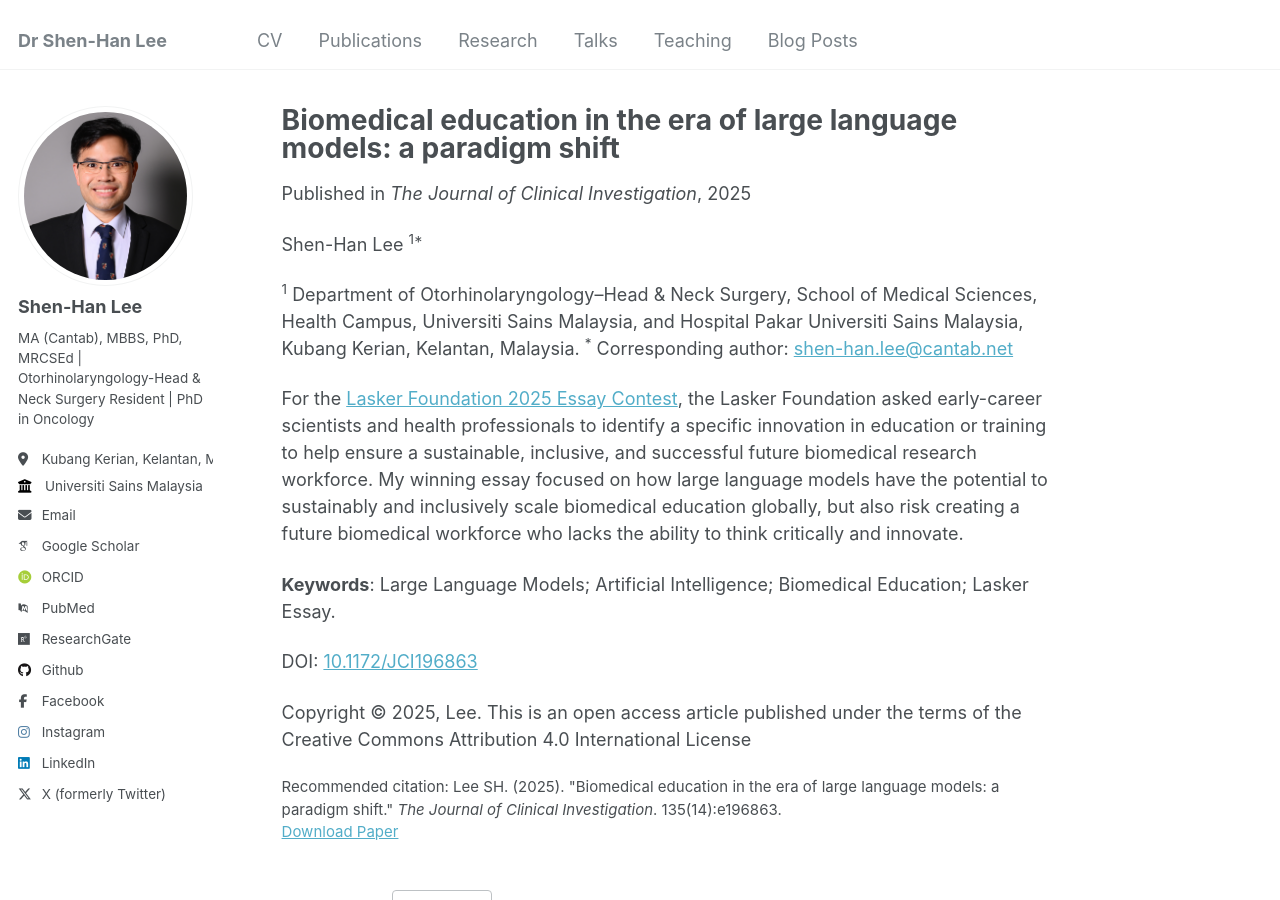
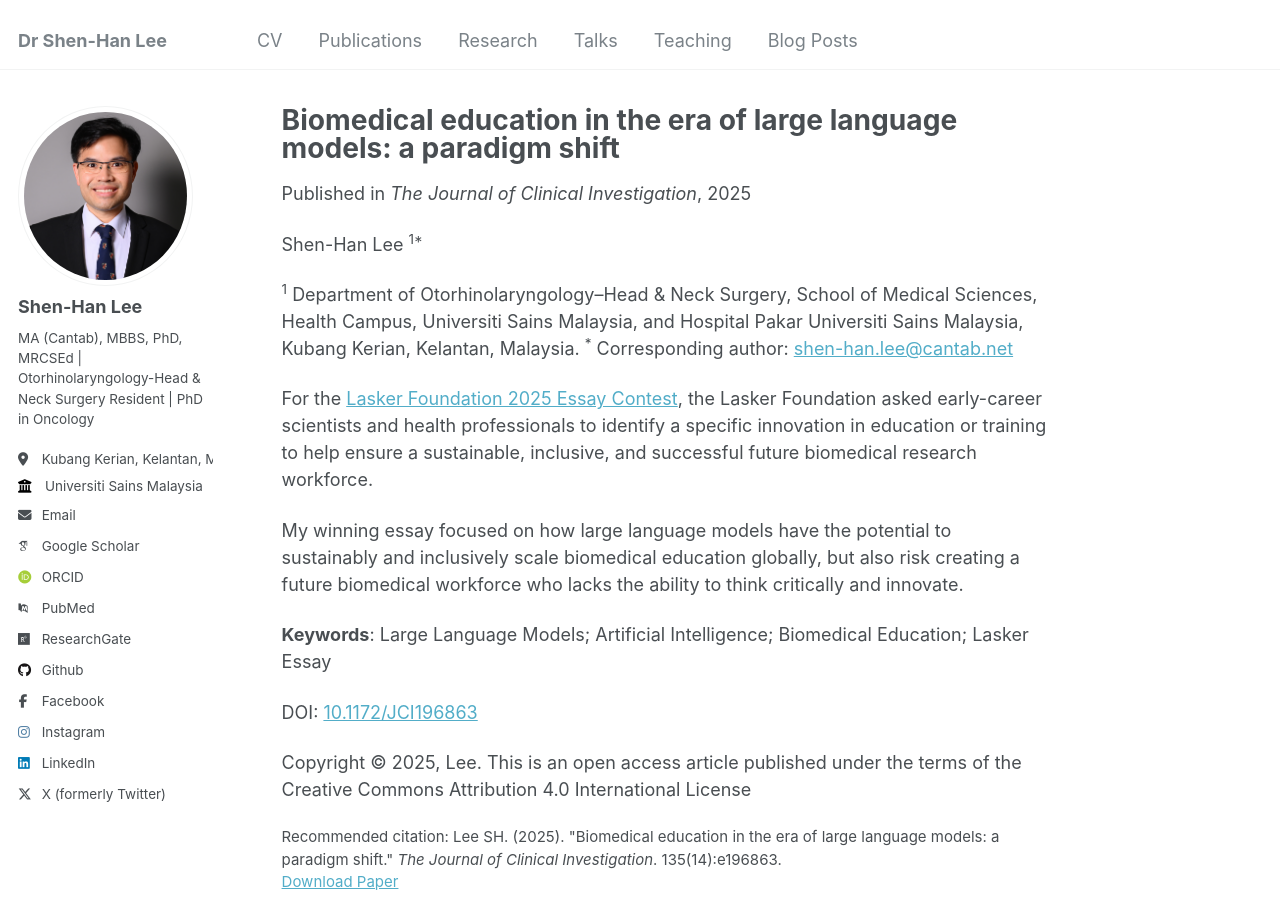
Before and after one commit to shenhanlee/shenhanlee.github.io, a Jekyll site: the page built from _publications/2025-07-15-biomedical-education-large-language-models.md, in a window 1280 px wide and 900 px high. Built offline with Jekyll 4.4.1, drawn with Linux system fonts in a browser that asks for light colours; some web fonts are replaced.

Commit message:
Merge remote-tracking branch 'origin/master'

```diff
--- a/_publications/2025-07-15-biomedical-education-large-language-models.md
+++ b/_publications/2025-07-15-biomedical-education-large-language-models.md
@@ -3,7 +3,7 @@ title: "Biomedical education in the era of large language models: a paradigm shi
 collection: publications
 category: manuscripts
 permalink: /publication/2025-07-15-biomedical-education-large-language-models
-excerpt: 'Read my prize-winning essay for the [Lasker Foundation 2025 Essay Contest](https://laskerfoundation.org/meet-winners-2025-essay-contest/)'
+excerpt: 'Read my prize-winning essay for the [Lasker Foundation 2025 Essay Contest](https://laskerfoundation.org/meet-winners-2025-essay-contest/).'
 date: 2025-06-17
 venue: 'The Journal of Clinical Investigation'
 paperurl: 'https://shenhanlee.github.io/files/Lee SH_Journal of Clinical Investigation_2025.pdf'
@@ -15,9 +15,11 @@ Shen-Han Lee <sup>1*</sup>
 <sup>1</sup> Department of Otorhinolaryngology–Head & Neck Surgery, School of Medical Sciences, Health Campus, Universiti Sains Malaysia, and Hospital Pakar Universiti Sains Malaysia, Kubang Kerian, Kelantan, Malaysia.
 <sup>*</sup> Corresponding author: [shen-han.lee@cantab.net](mailto:shen-han.lee@cantab.net)
 
-For the [Lasker Foundation 2025 Essay Contest](https://laskerfoundation.org/meet-winners-2025-essay-contest/), the Lasker Foundation asked early-career scientists and health professionals to identify a specific innovation in education or training to help ensure a sustainable, inclusive, and successful future biomedical research workforce. My winning essay focused on how large language models have the potential to sustainably and inclusively scale biomedical education globally, but also risk creating a future biomedical workforce who lacks the ability to think critically and innovate.
+For the [Lasker Foundation 2025 Essay Contest](https://laskerfoundation.org/meet-winners-2025-essay-contest/), the Lasker Foundation asked early-career scientists and health professionals to identify a specific innovation in education or training to help ensure a sustainable, inclusive, and successful future biomedical research workforce.
 
-<b>Keywords</b>: Large Language Models; Artificial Intelligence; Biomedical Education; Lasker Essay.
+My winning essay focused on how large language models have the potential to sustainably and inclusively scale biomedical education globally, but also risk creating a future biomedical workforce who lacks the ability to think critically and innovate.
+
+<b>Keywords</b>: Large Language Models; Artificial Intelligence; Biomedical Education; Lasker Essay
 
 DOI: [10.1172/JCI196863](https://doi.org/10.1172/JCI196863)
 
```
